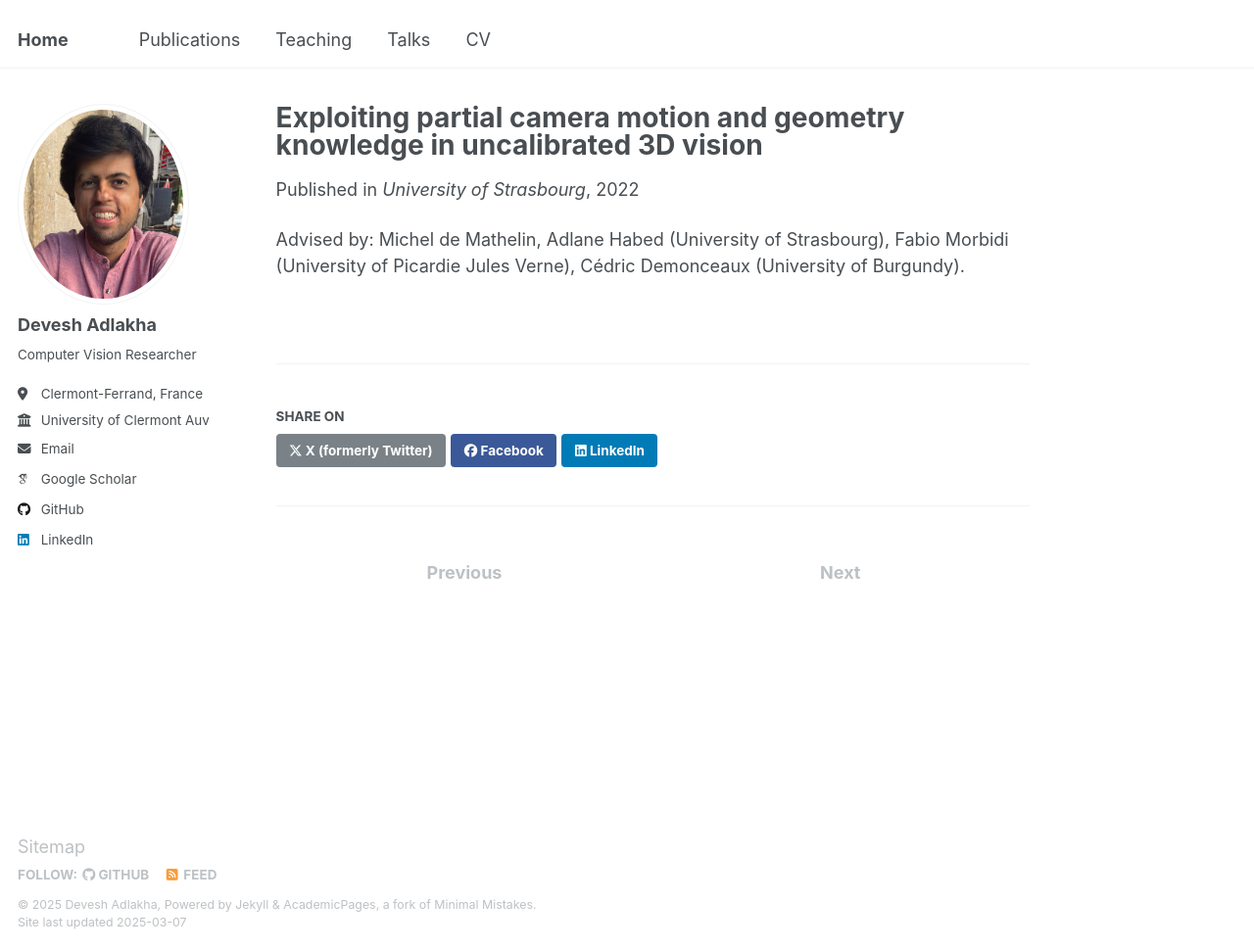
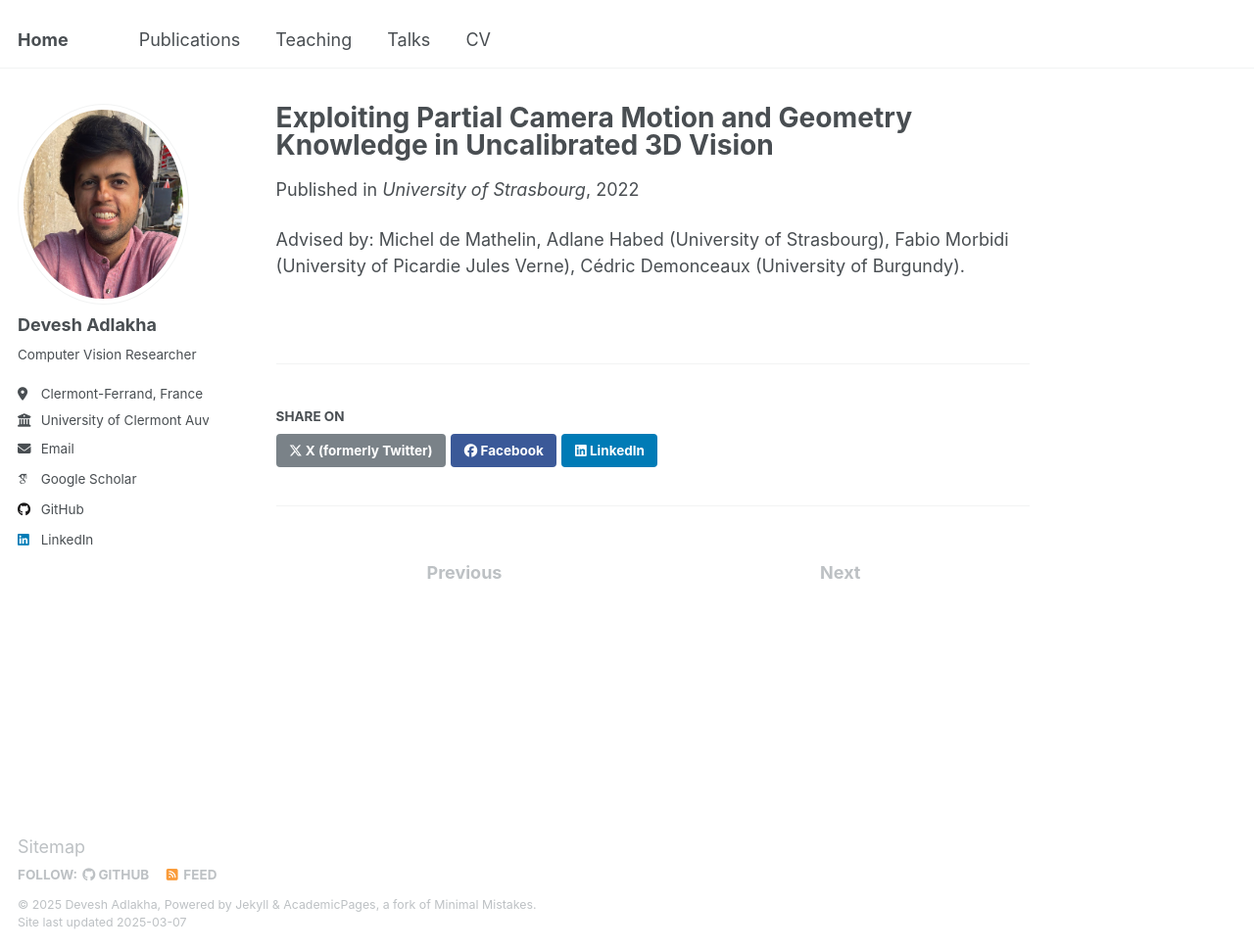
Before and after one commit to devadlakha/devadlakha.github.io, a Jekyll site: the page built from _publications/PhDManuscript.md, in a window 1280 px wide and 970 px high. Shown: the whole window at 98% size. Built offline with Jekyll 4.4.1, drawn with Linux system fonts in a browser that asks for light colours; some web fonts are replaced.

Commit message:
Update PhDManuscript.md

```diff
--- a/_publications/PhDManuscript.md
+++ b/_publications/PhDManuscript.md
@@ -1,5 +1,5 @@
 ---
-title: "Exploiting partial camera motion and geometry knowledge in uncalibrated 3D vision"
+title: "Exploiting Partial Camera Motion and Geometry Knowledge in Uncalibrated 3D Vision"
 collection: publications
 category: theses
 permalink: /publication/PhDManuscript
```
